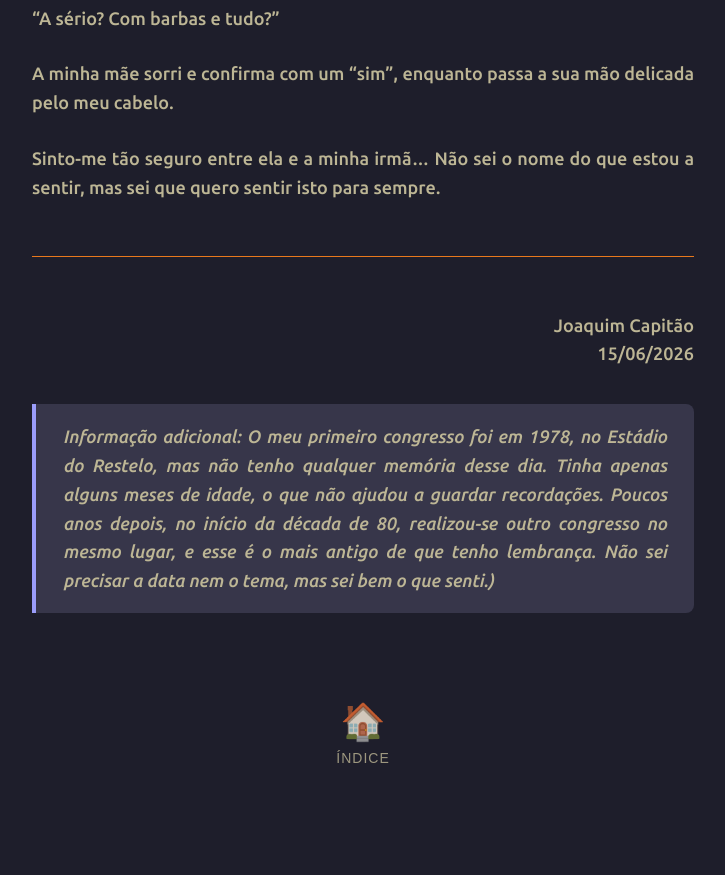
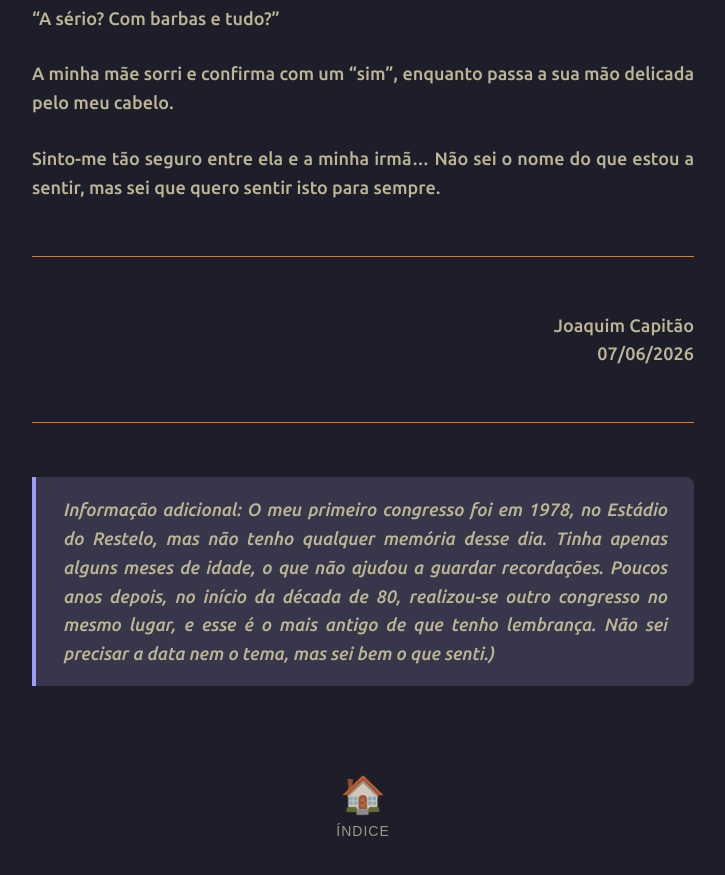
Before and after one commit to joaquim-capitao/queime-depois-de-ler, a Jekyll site: the page built from o-congresso-anos-80.md, in a window 1280 px wide and 900 px high, scrolled down 1286 px. Shown: the top 875 px of the window, without its empty margins (277-1002 px from the left). Built offline with Jekyll 4.4.1, drawn with Linux system fonts in a browser that asks for light colours; our own code applies the rules of GitHub Pages for plain Markdown files; before the commit the page ends 2113 px from its top, so only the background shows below that.

Commit message:
Correct date in Joaquim Capitão's note
Updated the date of Joaquim Capitão's note from 15/06/2026 to 07/06/2026.

```diff
--- a/o-congresso-anos-80.md
+++ b/o-congresso-anos-80.md
@@ -31,9 +31,9 @@ A minha mãe sorri e confirma com um "sim", enquanto passa a sua mão delicada p
 Sinto-me tão seguro entre ela e a minha irmã... Não sei o nome do que estou a sentir, mas sei que quero sentir isto para sempre.
 
 ---
-
 <div align="right">Joaquim Capitão</div>
-<div align="right">15/06/2026</div>
+<div align="right">07/06/2026</div>
+---
 
 
 > Informação adicional: O meu primeiro congresso foi em 1978, no Estádio do Restelo, mas não tenho qualquer memória desse dia. Tinha apenas alguns meses de idade, o que não ajudou a guardar recordações. Poucos anos depois, no início da década de 80, realizou-se outro congresso no mesmo lugar, e esse é o mais antigo de que tenho lembrança. Não sei precisar a data nem o tema, mas sei bem o que senti.)
```
